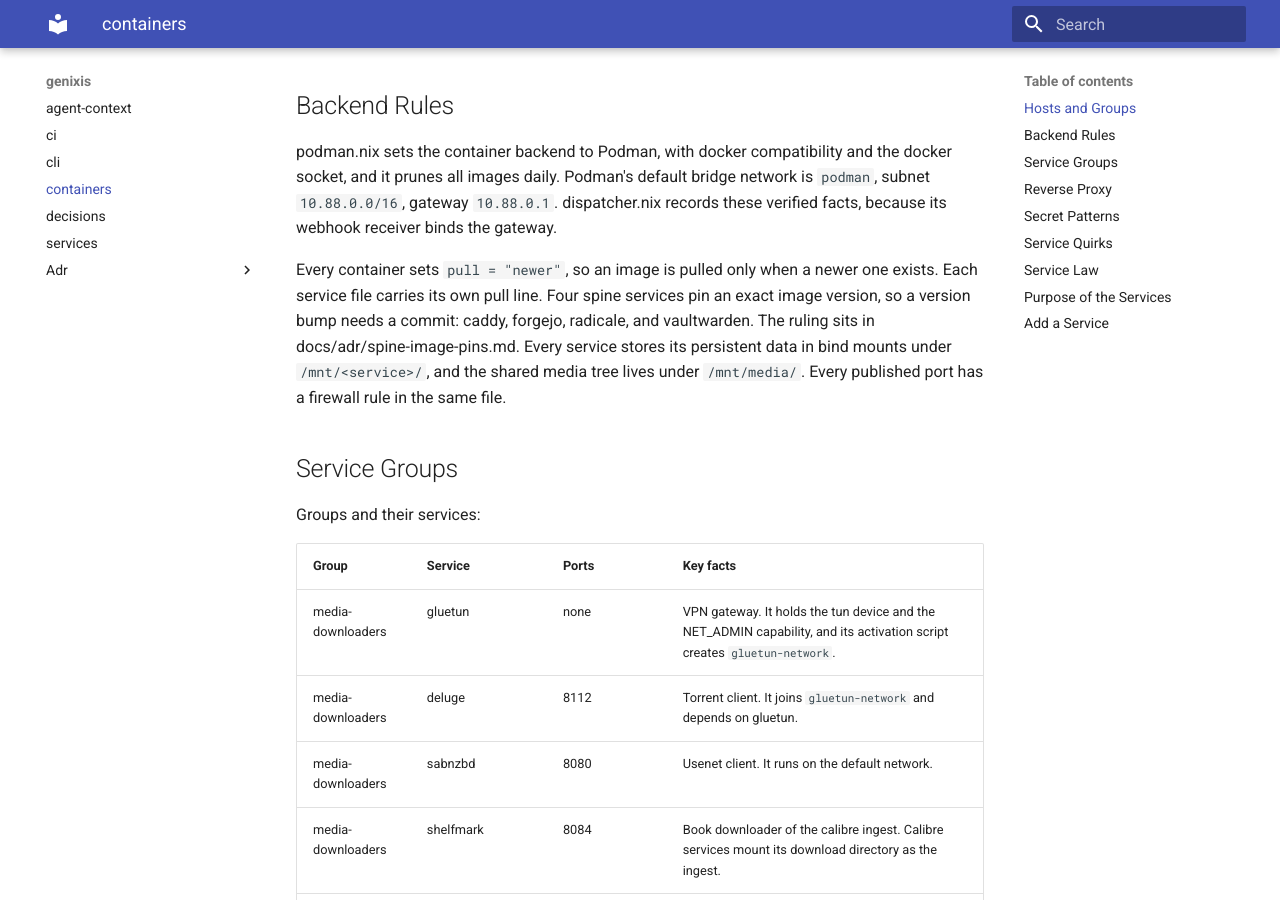
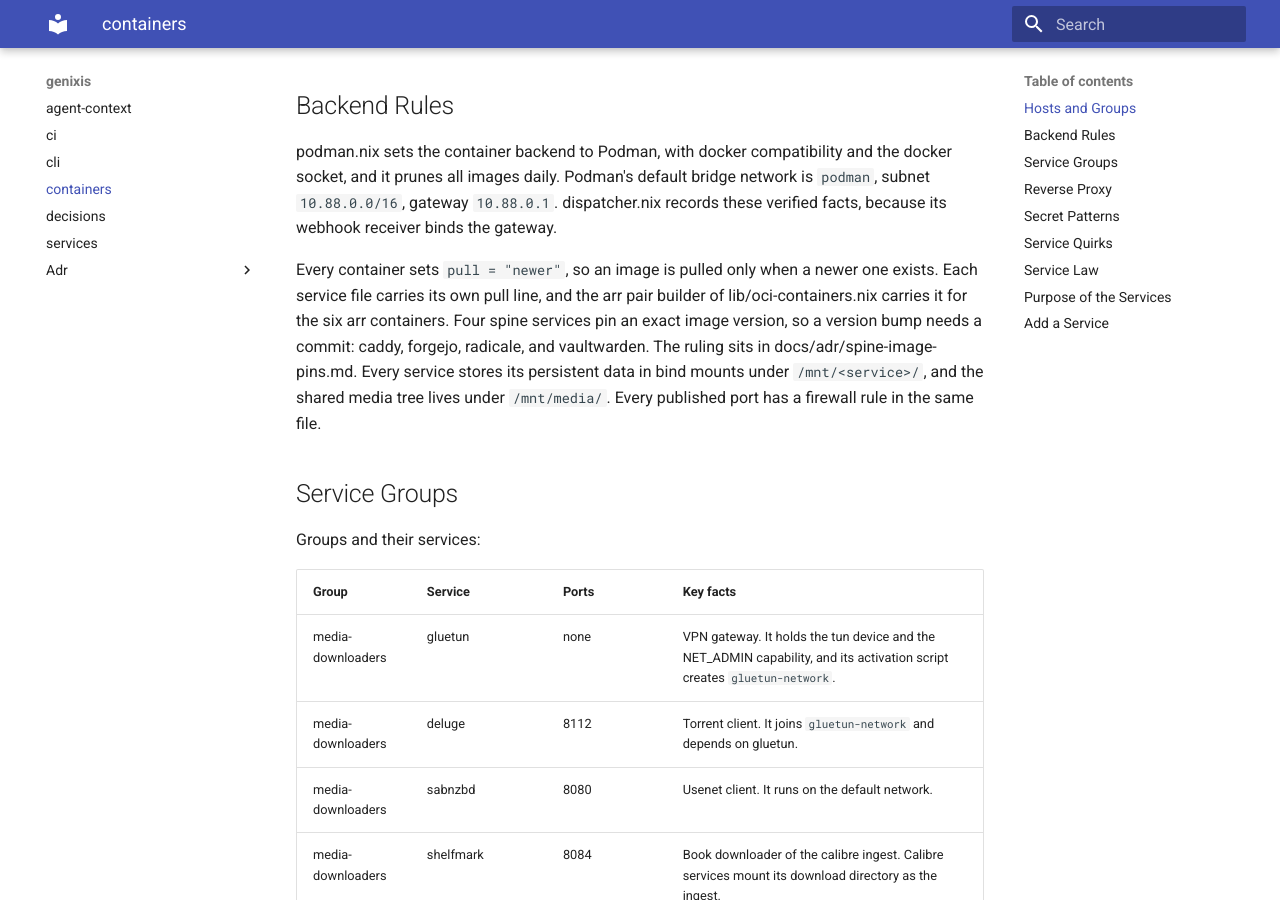
Before and after one commit to Jracon/genixis, an MkDocs documentation site: the page built from docs/containers.md, in a window 1280 px wide and 900 px high, scrolled down 351 px. Built offline with MkDocs 1.6.1 and Material for MkDocs 9.7.7, drawn with Linux system fonts in a browser that asks for light colours.

Commit message:
refactor(containers): derive the arr twins from one builder
sonarr.nix, radarr.nix, and bazarr.nix held the same module three times, and each file held its anime twin a second time (issue 368, survey item 6). The arr pair builder of lib/oci-containers.nix now generates one service and its anime twin from the name, the image, and the port.

The generated firewall ports, activation script, containers, and volumes equal the replaced files line for line, so the derivation of media stays identical.

Co-Authored-By: Claude Code <noreply@anthropic.com>

```diff
--- a/docs/containers.md
+++ b/docs/containers.md
@@ -10,7 +10,7 @@ Two hosts run containers: `media` and `services`. Host `media` loads the three m
 
 podman.nix sets the container backend to Podman, with docker compatibility and the docker socket, and it prunes all images daily. Podman's default bridge network is `podman`, subnet `10.88.0.0/16`, gateway `10.88.0.1`. dispatcher.nix records these verified facts, because its webhook receiver binds the gateway.
 
-Every container sets `pull = "newer"`, so an image is pulled only when a newer one exists. Each service file carries its own pull line. Four spine services pin an exact image version, so a version bump needs a commit: caddy, forgejo, radicale, and vaultwarden. The ruling sits in docs/adr/spine-image-pins.md. Every service stores its persistent data in bind mounts under `/mnt/<service>/`, and the shared media tree lives under `/mnt/media/`. Every published port has a firewall rule in the same file.
+Every container sets `pull = "newer"`, so an image is pulled only when a newer one exists. Each service file carries its own pull line, and the arr pair builder of lib/oci-containers.nix carries it for the six arr containers. Four spine services pin an exact image version, so a version bump needs a commit: caddy, forgejo, radicale, and vaultwarden. The ruling sits in docs/adr/spine-image-pins.md. Every service stores its persistent data in bind mounts under `/mnt/<service>/`, and the shared media tree lives under `/mnt/media/`. Every published port has a firewall rule in the same file.
 
 ## Service Groups
 
```
Also changed, not shown: AGENTS.md (+1 -1 lines), 4 other files.
